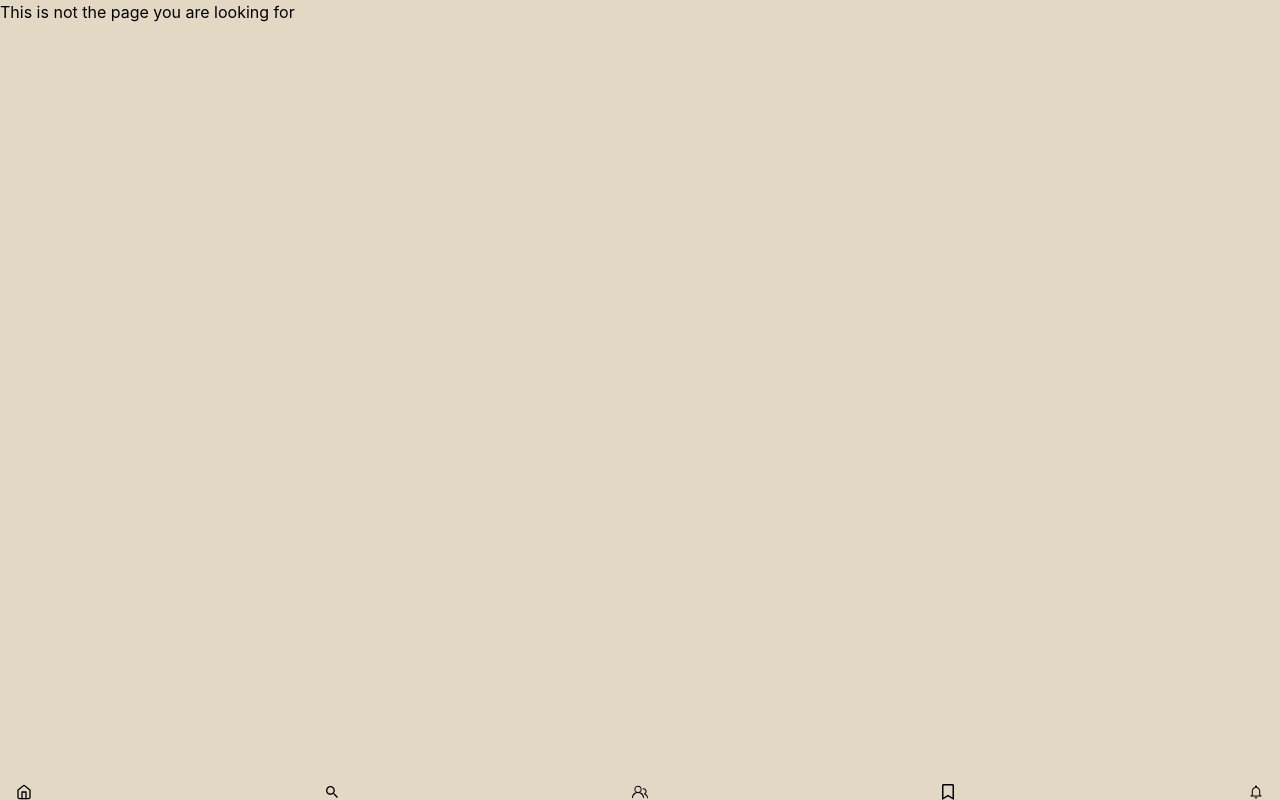
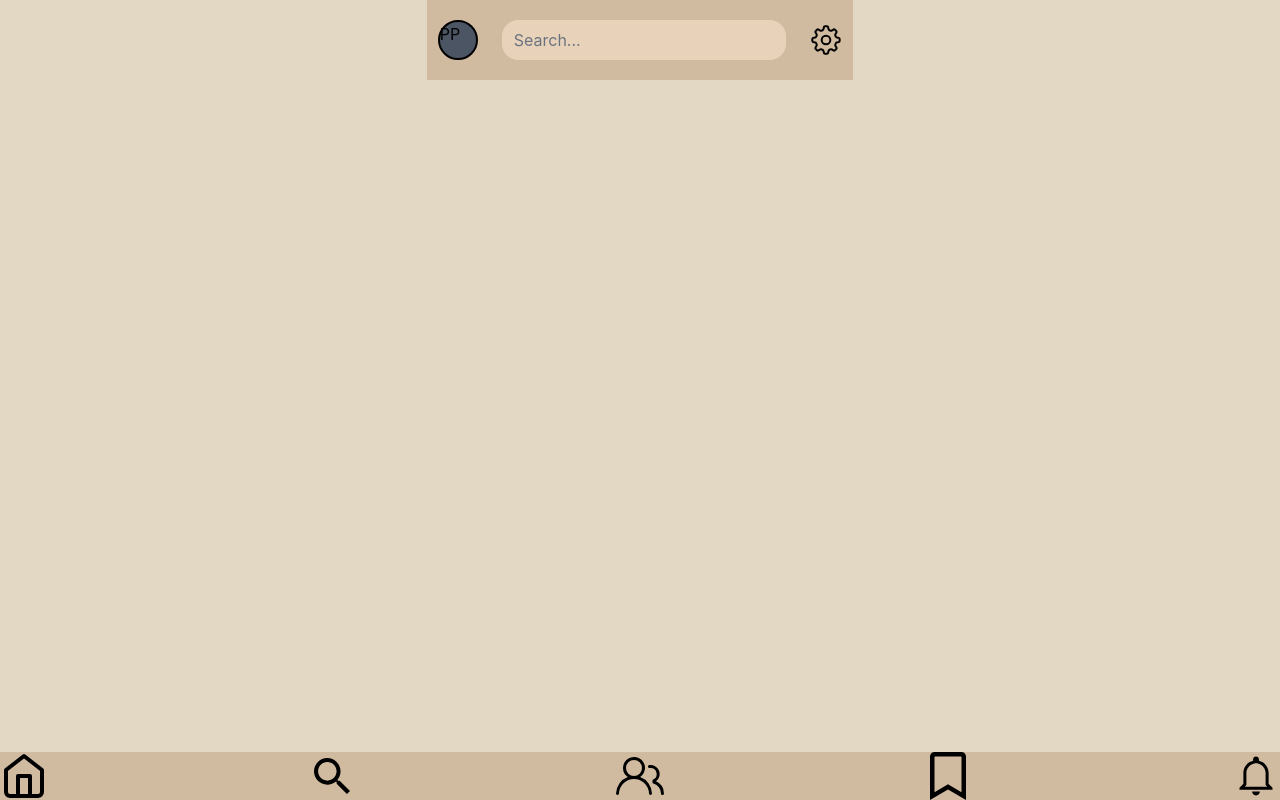
Before and after one commit to cohort-web-47/Capstone, a Next.js app in the folder frontend/: page /comments-page in a window 1280 px wide. Before the commit this address had no page. Built offline with nearby package versions, Linux system fonts and the light colour scheme.

Commit message:
did things and broke it

```diff
--- /dev/null
+++ b/frontend/src/app/comments-page/CommentsPage.tsx
@@ -0,0 +1,8 @@
+export default function CommentsPage() {
+    return (
+
+<h1>Round 2</h1>
+
+    )
+
+}
--- /dev/null
+++ b/frontend/src/app/comments-page/page.tsx
@@ -0,0 +1,16 @@
+import CommentsPage from "@/app/comments-page/CommentsPage";
+import Searchbar from "@/components/Searchbar";
+import SearchPage from "@/app/search/page";
+
+
+export default function () {
+    return (
+
+        <>
+            <Searchbar/>
+
+        </>
+
+
+    )
+}
--- a/frontend/tailwind.config.ts
+++ b/frontend/tailwind.config.ts
@@ -6,7 +6,7 @@ import {content, plugin} from "flowbite-react/tailwind"
 const config: Config = {
   content: [
     content(),
-    "./src-1/**/*.{js,ts,jsx,tsx,mdx}",
+    "./src/**/*.{js,ts,jsx,tsx,mdx}",
 
   ],
   plugins: [
```
